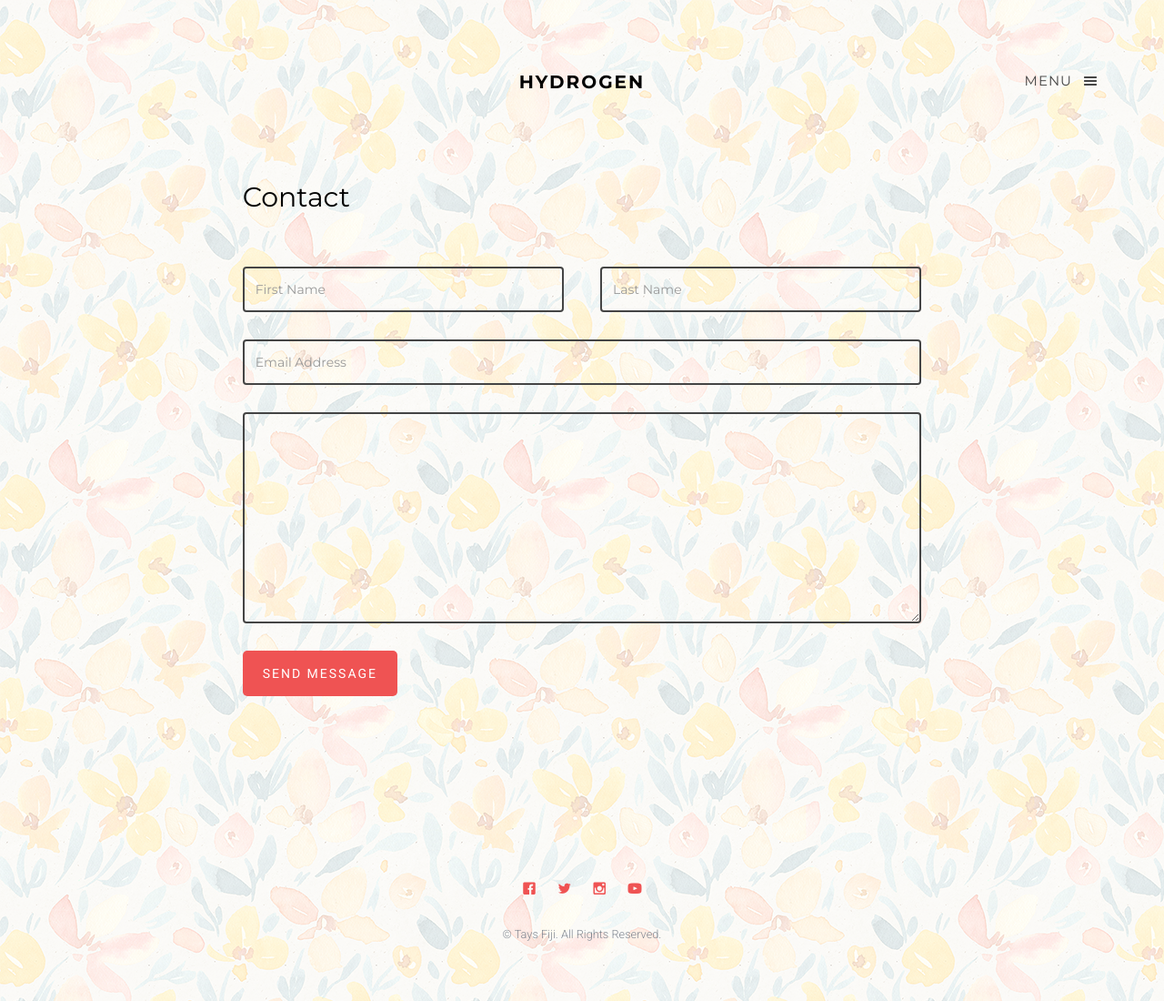
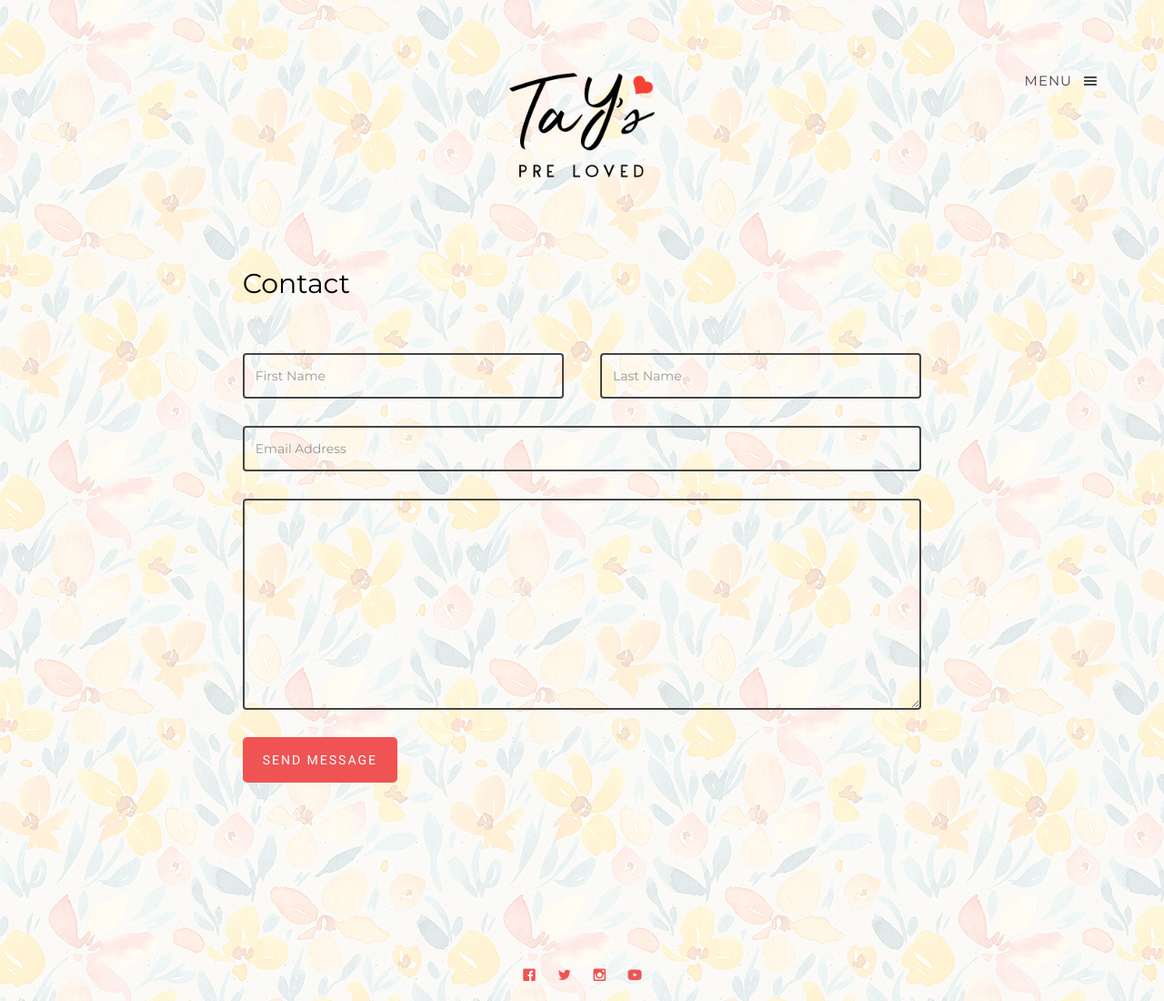
Before and after one commit to TimothyFiji/tays, a plain HTML site: page contact.html in a window 1280 px wide. Shown: the top 1100 px of the page at 91% size. Drawn offline with Linux system fonts and the light colour scheme; files whose address does not match are found by name.

Commit message:
Updated contact page

```diff
--- a/contact.html
+++ b/contact.html
@@ -88,7 +88,7 @@
 			<div class="row">
 				<div class="col-md-12">
 					<a href="#" class="fh5co-menu-btn js-fh5co-menu-btn">Menu <i class="icon-menu"></i></a>
-					<a class="navbar-brand" href="index.html">Hydrogen</a>
+					<a class="navbar-brand" href="index.html"><img src="images/logo.png" class="img-responsive"></a>
 				</div>
 			</div>
 		</div>
```
